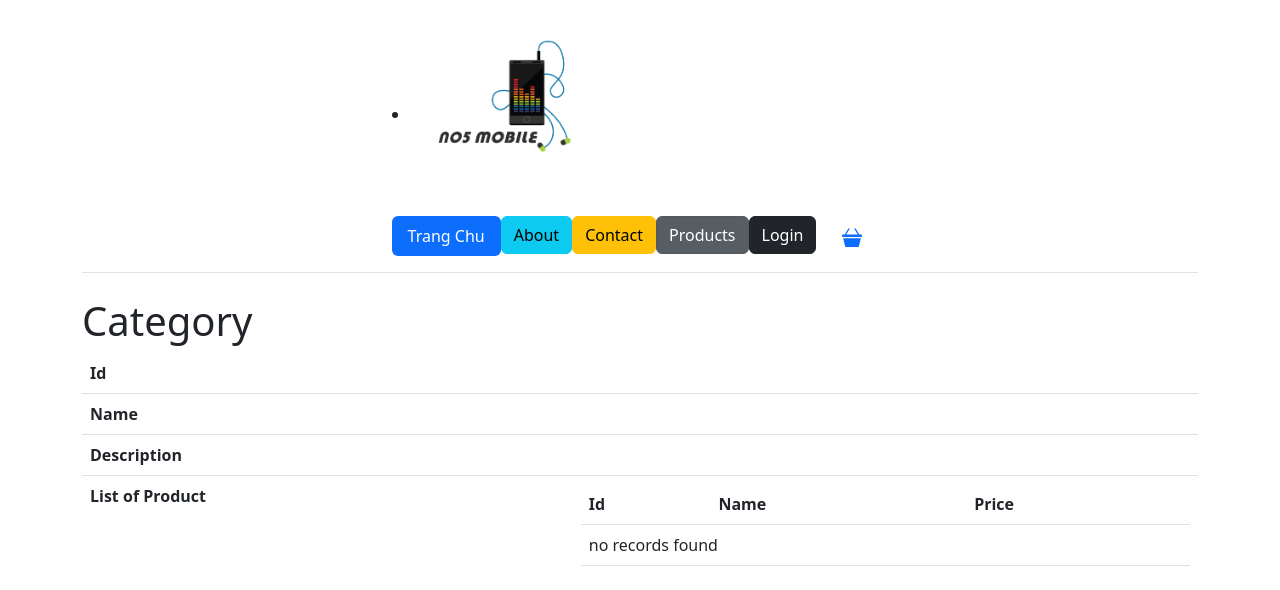
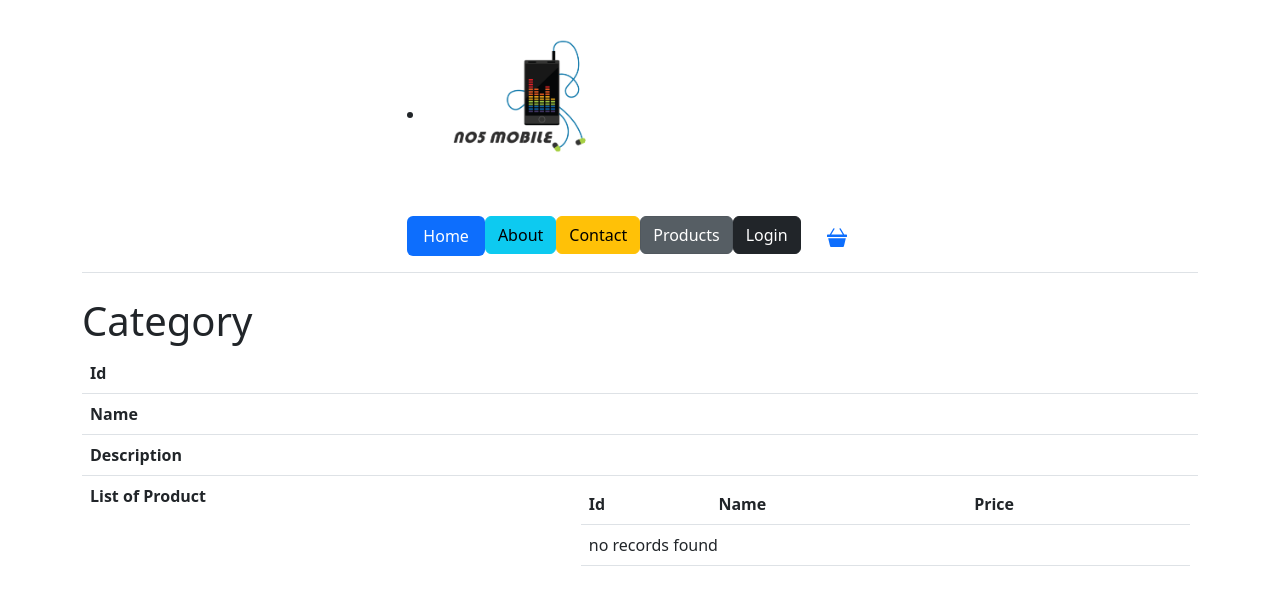
Before and after one commit to tuandvgcd201649/web301, a Symfony app: template templates/category/show.html.twig in a window 1280 px wide. Shown: the top 590 px of the page. Run offline with Twig, Linux system fonts and the light colour scheme; the template is opened without the code that fills it, so the values that code supplies are empty; some libraries are stand-ins or nearby versions.

Commit message:
update code

```diff
--- a/templates/_nav.html.twig
+++ b/templates/_nav.html.twig
@@ -9,7 +9,7 @@
 					{% else %}
 					<input class="form-control" type="search" value="{{ word }}" aria-label="Search" name="word">
 					{% endif %} #}
-        <li class="nav-item"> <a href="{{ path('app_product_index') }}" class="nav-link active" aria-current="page">Trang Chu</a> </li></li>
+        <li class="nav-item"> <a href="{{ path('app_product_index') }}" class="nav-link active" aria-current="page">Home</a> </li></li>
         <li class="nav-item">  <a href="{{ path('app_product_about') }}" class="btn btn-info">About</a></li>
         <li class="nav-item">  <a href="{{ path('app_product_contact') }}" class="btn btn-warning">Contact</a></li>
         <li class="nav-item"> <a href="{{ path('app_product_index') }}" class="btn btn-secondary active">Products</a></li>
```
